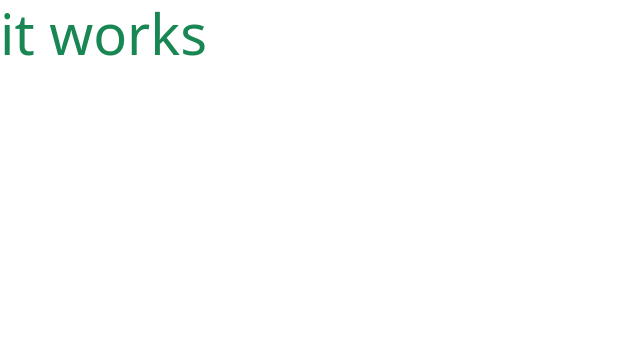
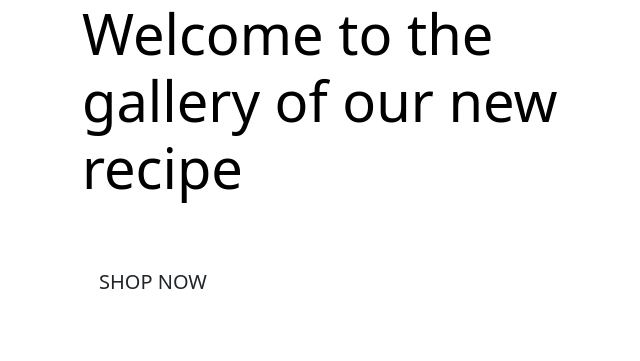
Before and after one commit to David-d-programmer/CakesSpice, a Django app: page / in a window 1280 px wide. Shown: the top 361 px of the page, without its empty margins (0-640 px from the left). Run offline with Django 3.2, Linux system fonts and the light colour scheme.

Commit message:
home page content added

```diff
--- a/home/templates/home/index.html
+++ b/home/templates/home/index.html
@@ -1,6 +1,27 @@
 {% extends "base.html" %}
 {% load static %}
 
+{% block page_header %}
+    <div class="container header-container">
+        <div class="row">
+            <div class="col"></div>
+        </div>
+    </div>
+{% endblock %}
+
 {% block content %}
-    <h1 class="display-4 text-success"> it works</h1>
+    <div class="container h-100">
+        <div class="row h-100">
+            <div class="col-7 col-md-6 my-auto">
+                <h1 class="display-4 logo-font text-black">
+                    Welcome to the gallery of our new recipe
+                </h1>
+                <div class="my-5">
+                    <h4>
+                        <a href="" class="shop-now-botton btn btn-lg rounded-0 text-uppercase py-3">Shop Now</a>
+                    </h4>
+                </div>
+            </div>
+        </div>
+    </div>
 {% endblock %}
--- a/proj5/settings.py
+++ b/proj5/settings.py
@@ -12,6 +12,7 @@
 
 from pathlib import Path
 
+
 # Build paths inside the project like this: BASE_DIR / 'subdir'.
 BASE_DIR = Path(__file__).resolve().parent.parent
 
@@ -25,7 +26,7 @@
 # SECURITY WARNING: don't run with debug turned on in production!
 DEBUG = True
 
-ALLOWED_HOSTS = ['8000-daviddprogrammer-proj5-tt90asntpw2.ws-eu116.gitpod.io']
+ALLOWED_HOSTS = ['8000-daviddprogrammer-proj5-f9yhtvbj7p9.ws-eu116.gitpod.io']
 
 
 
```
